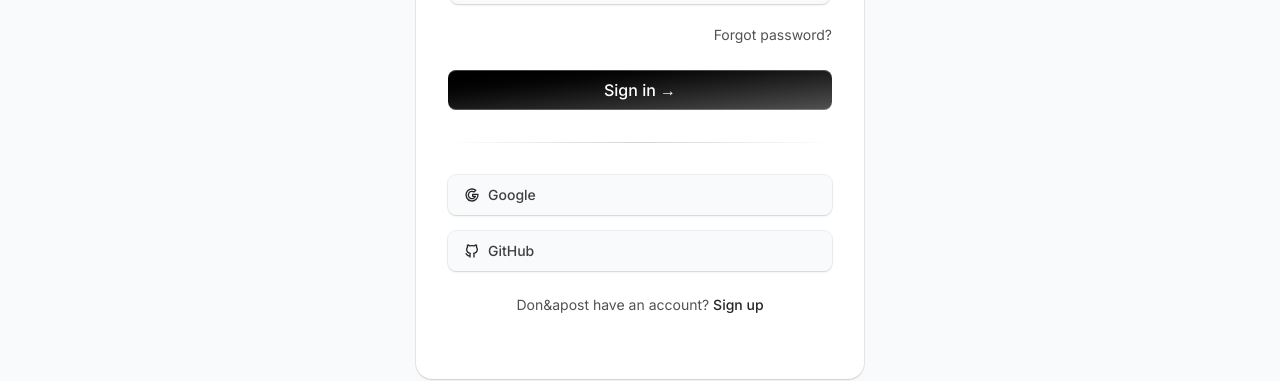
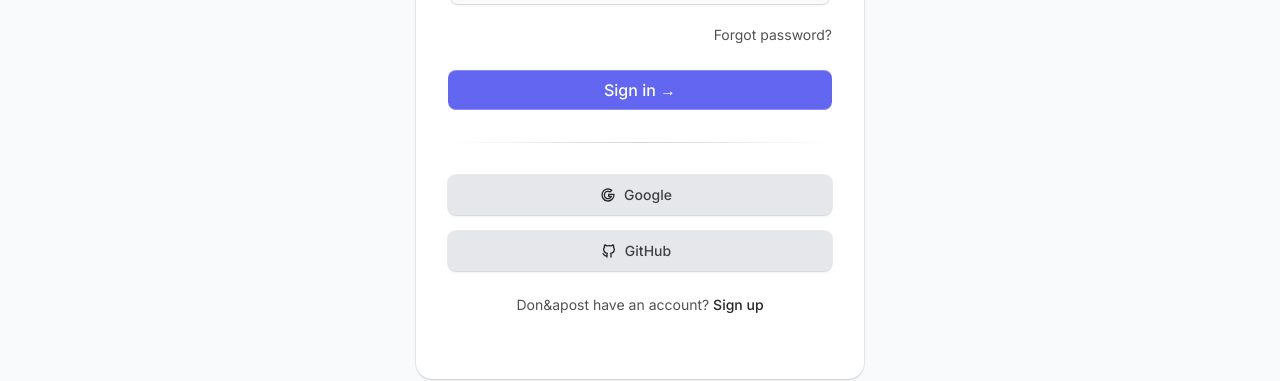
Before and after one commit to samibyte/byte-tools, a Next.js app: page /login in a window 1280 px wide. Shown: the part 407-788 px from the top of the page. Built offline with nearby package versions, Linux system fonts and the light colour scheme; no server answers.

Commit message:
style: update styles for LoginForm, SignupForm, and Input components to enhance UI consistency

```diff
--- a/src/components/login-form.tsx
+++ b/src/components/login-form.tsx
@@ -68,7 +68,7 @@ export default function LoginForm() {
   };
 
   return (
-    <div className="shadow-input mx-auto mt-20 w-full max-w-md rounded-none bg-white p-4 md:rounded-2xl md:p-8 dark:bg-black">
+    <div className="shadow-input mx-auto mt-20 w-full max-w-md rounded-none bg-card p-4 md:rounded-2xl md:p-8">
       <h2 className="text-xl font-bold text-neutral-800 dark:text-neutral-200">
         Welcome Back
       </h2>
@@ -122,7 +122,7 @@ export default function LoginForm() {
         {/* Forgot Password Link */}
         <div className="mb-6 text-right">
           <Link
-            href="/forgot-password"
+            href="#"
             className="text-sm text-neutral-600 hover:text-neutral-800 dark:text-neutral-400 dark:hover:text-neutral-200"
           >
             Forgot password?
@@ -130,7 +130,7 @@ export default function LoginForm() {
         </div>
 
         <button
-          className="group/btn relative block h-10 w-full rounded-md bg-gradient-to-br from-black to-neutral-600 font-medium text-white shadow-[0px_1px_0px_0px_#ffffff40_inset,0px_-1px_0px_0px_#ffffff40_inset] dark:bg-zinc-800 dark:from-zinc-900 dark:to-zinc-900 dark:shadow-[0px_1px_0px_0px_#27272a_inset,0px_-1px_0px_0px_#27272a_inset] disabled:opacity-50 disabled:cursor-not-allowed"
+          className="group/btn relative block h-10 w-full rounded-md bg-primary font-medium text-primary-foreground shadow-[0px_1px_0px_0px_#ffffff40_inset,0px_-1px_0px_0px_#ffffff40_inset]  dark:shadow-[0px_1px_0px_0px_#27272a_inset,0px_-1px_0px_0px_#27272a_inset] disabled:opacity-50 disabled:cursor-not-allowed"
           type="submit"
           disabled={isLoading}
         >
@@ -142,7 +142,7 @@ export default function LoginForm() {
 
         <div className="flex flex-col space-y-4">
           <button
-            className="group/btn shadow-input relative flex h-10 w-full items-center justify-start space-x-2 rounded-md bg-gray-50 px-4 font-medium text-black dark:bg-zinc-900 dark:shadow-[0px_0px_1px_1px_#262626] disabled:opacity-50 disabled:cursor-not-allowed"
+            className="group/btn shadow-input relative flex h-10 w-full items-center justify-center space-x-2 rounded-md bg-secondary px-4 font-medium text-secondary-foreground dark:shadow-[0px_0px_1px_1px_#262626] disabled:opacity-50 disabled:cursor-not-allowed"
             type="button"
             onClick={() => handleOAuthSignIn("google")}
             disabled={isLoading}
@@ -154,7 +154,7 @@ export default function LoginForm() {
             <BottomGradient />
           </button>
           <button
-            className="group/btn shadow-input relative flex h-10 w-full items-center justify-start space-x-2 rounded-md bg-gray-50 px-4 font-medium text-black dark:bg-zinc-900 dark:shadow-[0px_0px_1px_1px_#262626] disabled:opacity-50 disabled:cursor-not-allowed"
+            className="group/btn shadow-input relative flex h-10 w-full items-center justify-center space-x-2 rounded-md bg-secondary px-4 font-medium text-secondary-foreground dark:shadow-[0px_0px_1px_1px_#262626] disabled:opacity-50 disabled:cursor-not-allowed"
             type="button"
             onClick={() => handleOAuthSignIn("github")}
             disabled={isLoading}
--- a/src/components/signup-form.tsx
+++ b/src/components/signup-form.tsx
@@ -80,7 +80,7 @@ export default function SignupForm() {
   };
 
   return (
-    <div className="shadow-input mx-auto mt-20 w-full max-w-md rounded-none bg-white p-4 md:rounded-2xl md:p-8 dark:bg-black">
+    <div className="shadow-input mx-auto mt-20 w-full max-w-md rounded-none bg-card p-4 md:rounded-2xl md:p-8">
       <h2 className="text-xl font-bold text-neutral-800 dark:text-neutral-200">
         Welcome to Byte Tools
       </h2>
@@ -169,7 +169,7 @@ export default function SignupForm() {
         </LabelInputContainer>
 
         <button
-          className="group/btn relative block h-10 w-full rounded-md bg-linear-to-br from-black to-neutral-600 font-medium text-white shadow-[0px_1px_0px_0px_#ffffff40_inset,0px_-1px_0px_0px_#ffffff40_inset] dark:bg-zinc-800 dark:from-zinc-900 dark:to-zinc-900 dark:shadow-[0px_1px_0px_0px_#27272a_inset,0px_-1px_0px_0px_#27272a_inset] disabled:opacity-50 disabled:cursor-not-allowed"
+          className="group/btn relative block h-10 w-full rounded-md bg-primary font-medium text-primary-foreground shadow-[0px_1px_0px_0px_#ffffff40_inset,0px_-1px_0px_0px_#ffffff40_inset]  dark:shadow-[0px_1px_0px_0px_#27272a_inset,0px_-1px_0px_0px_#27272a_inset] disabled:opacity-50 disabled:cursor-not-allowed"
           type="submit"
           disabled={isLoading}
         >
@@ -181,7 +181,7 @@ export default function SignupForm() {
 
         <div className="flex flex-col space-y-4">
           <button
-            className="group/btn shadow-input relative flex h-10 w-full items-center justify-start space-x-2 rounded-md bg-gray-50 px-4 font-medium text-black dark:bg-zinc-900 dark:shadow-[0px_0px_1px_1px_#262626] disabled:opacity-50 disabled:cursor-not-allowed"
+            className="group/btn shadow-input relative flex h-10 w-full items-center justify-center space-x-2 rounded-md bg-secondary px-4 font-medium text-secondary-foreground dark:shadow-[0px_0px_1px_1px_#262626] disabled:opacity-50 disabled:cursor-not-allowed"
             type="button"
             onClick={() => handleOAuthSignIn("google")}
             disabled={isLoading}
@@ -193,7 +193,7 @@ export default function SignupForm() {
             <BottomGradient />
           </button>
           <button
-            className="group/btn shadow-input relative flex h-10 w-full items-center justify-start space-x-2 rounded-md bg-gray-50 px-4 font-medium text-black dark:bg-zinc-900 dark:shadow-[0px_0px_1px_1px_#262626] disabled:opacity-50 disabled:cursor-not-allowed"
+            className="group/btn shadow-input relative flex h-10 w-full items-center justify-center space-x-2 rounded-md bg-secondary px-4 font-medium text-secondary-foreground dark:shadow-[0px_0px_1px_1px_#262626] disabled:opacity-50 disabled:cursor-not-allowed"
             type="button"
             onClick={() => handleOAuthSignIn("github")}
             disabled={isLoading}
--- a/src/components/ui/input.tsx
+++ b/src/components/ui/input.tsx
@@ -39,7 +39,7 @@ const Input = React.forwardRef<HTMLInputElement, InputProps>(
         <input
           type={type}
           className={cn(
-            `shadow-input dark:placeholder-text-neutral-600 flex h-10 w-full rounded-md border-none bg-gray-50 px-3 py-2 text-sm text-black transition duration-400 group-hover/input:shadow-none file:border-0 file:bg-transparent file:text-sm file:font-medium placeholder:text-neutral-400 focus-visible:ring-[2px] focus-visible:ring-neutral-400 focus-visible:outline-none disabled:cursor-not-allowed disabled:opacity-50 dark:bg-zinc-800 dark:text-white dark:shadow-[0px_0px_1px_1px_#404040] dark:focus-visible:ring-neutral-600`,
+            `shadow-input dark:placeholder-text-neutral-600 flex h-10 w-full rounded-md border-none bg-background px-3 py-2 text-sm text-foreground transition duration-400 group-hover/input:shadow-none file:border-0 file:bg-transparent file:text-sm file:font-medium placeholder:text-neutral-400 focus-visible:ring-[2px] focus-visible:ring-neutral-400 focus-visible:outline-none disabled:cursor-not-allowed disabled:opacity-50 dark:shadow-[0px_0px_1px_1px_#404040] dark:focus-visible:ring-neutral-600`,
             className
           )}
           ref={ref}
```
